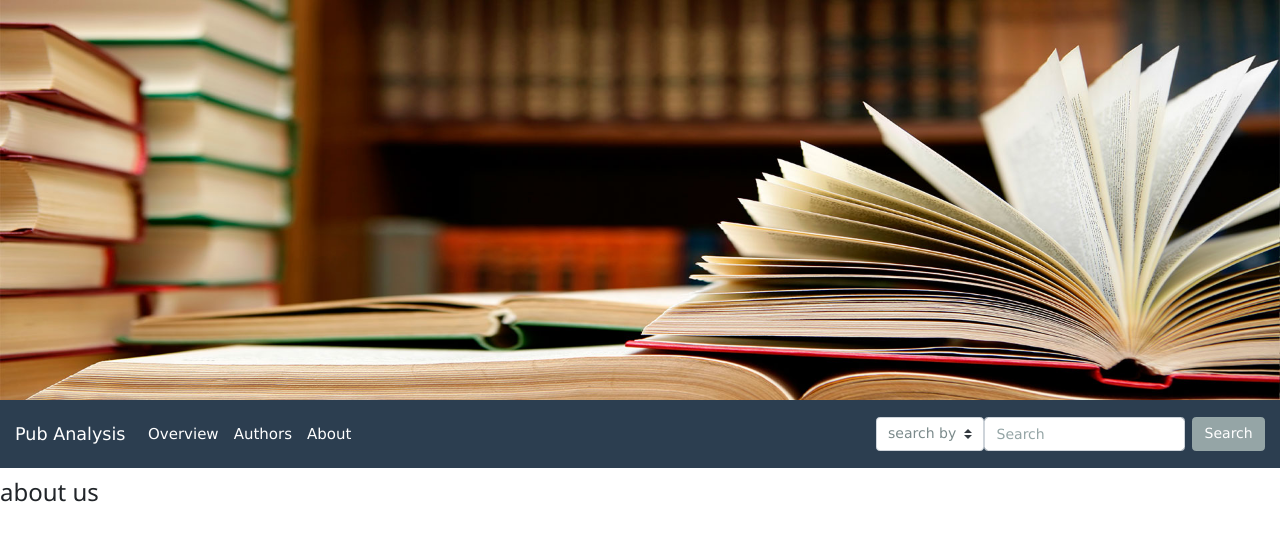
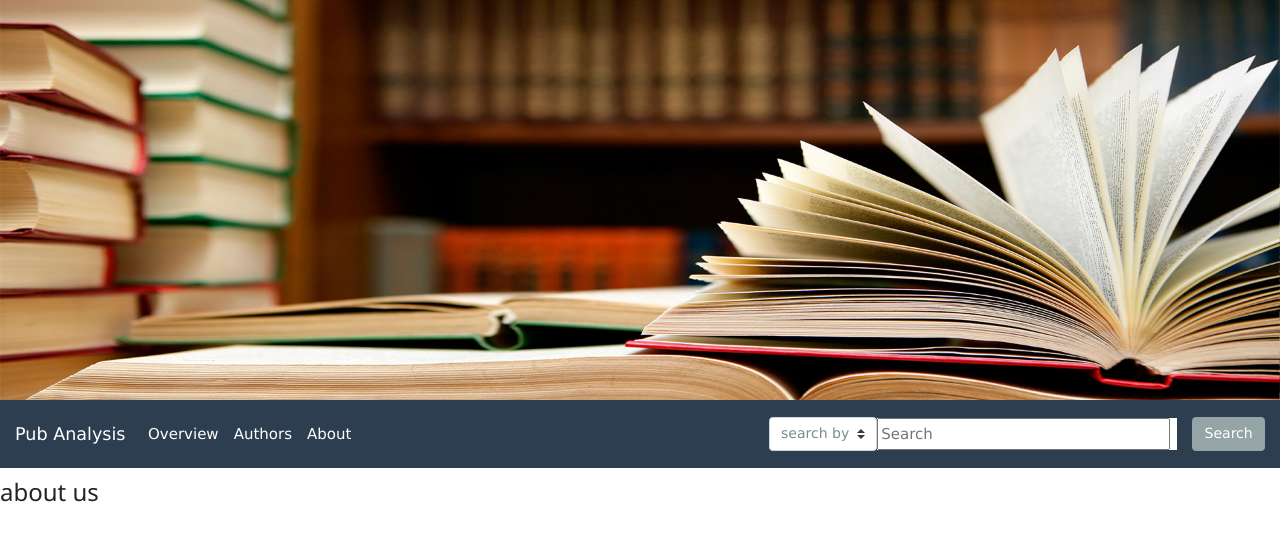
Before and after one commit to Tao-Lu/PYTHON-unimelbPublications, a Django app: page /aboutUs/ in a window 1280 px wide. Shown: the top 541 px of the page. Run offline with Django 3.2, Linux system fonts and the light colour scheme; some libraries are stand-ins or nearby versions.

Commit message:
update base search box

```diff
--- a/templates/base.html
+++ b/templates/base.html
@@ -16,10 +16,11 @@
     <script src="{% static 'js/dataTables.bootstrap4.min.js' %}"></script>
     <script src="{% static 'js/jquery-3.3.1.js' %}"></script>
     <script src="{% static 'js/jquery.dataTables.min.js' %}"></script>
-    <script src="{% static 'js/jquery.caret.min.js' %}"></script>
     <script src="{% static 'js/jquery.tag-editor.js' %}"></script>
     <script src="{% static 'js/jquery.tag-editor.min.js' %}"></script>
     <script src="{% static 'js/d3.v3.min.js' %}"></script>
+
+
     {% block src %}{% endblock src %}
 
     <style>
@@ -31,6 +32,20 @@
             z-index: 1;
             width: 100%;
         }
+
+#searchDiv{
+    display: flex;
+    width:20rem;
+    height: 2.1rem;
+    margin-right: 1rem;
+    background: white;
+}
+#searchBox{
+    align-content: start;
+    height: 100%;
+    width: 100%;
+}
+
 
         {% block css %}{% endblock %}
 
@@ -69,8 +84,9 @@
                     <option value="title">Title</option>
                     <option value="keywords">Keywords</option>
                 </select>
-
-                <input class="form-control mr-sm-2" type="text" placeholder="Search" id="searchBox">
+                <div  id="searchDiv">
+                    <input class=" mr-sm-2" type="text" placeholder="Search" id="searchBox">
+                </div>
 
                 <button class="btn btn-secondary my-2 my-sm-0" type="button" id="searchdb">Search</button>
 
@@ -91,7 +107,6 @@
         var st = document.body.scrollTop || document.documentElement.scrollTop;
         obj.setAttribute("data-fixed",st >= ot?"fixed":"")
     }
-
 
     $('#searchdb').on('click',function(){
        var searchKey = document.getElementById("searchBox").value;
@@ -124,9 +139,11 @@
         var searchBy = document.getElementById("searchSelect").value;
         if (searchBy == 'keywords'){
             $('input').tagEditor({
-                placeholder:"Please enter keywords and follow by enter."
+                placeholder: "please enter some keywords"
             });
+
         }else{
+
             $('input').tagEditor('destroy');
         }
     });
@@ -152,7 +169,9 @@
             window.location.href = url;
 
         }
-    })
+    });
+
+
 
 
 
```
Also changed, not shown: templates/authorDetails.html (+12 -8 lines).
